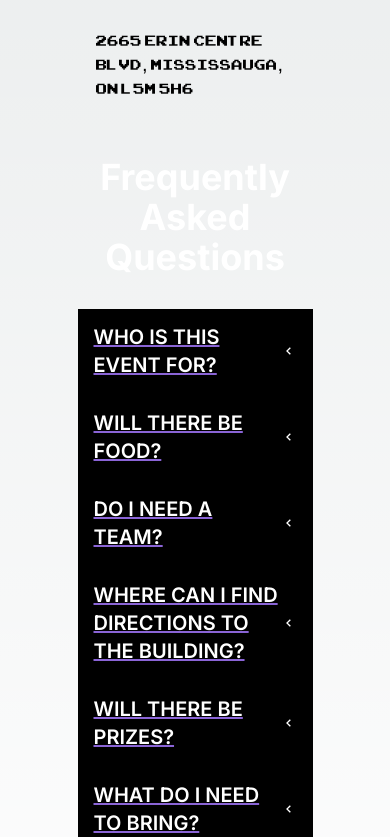
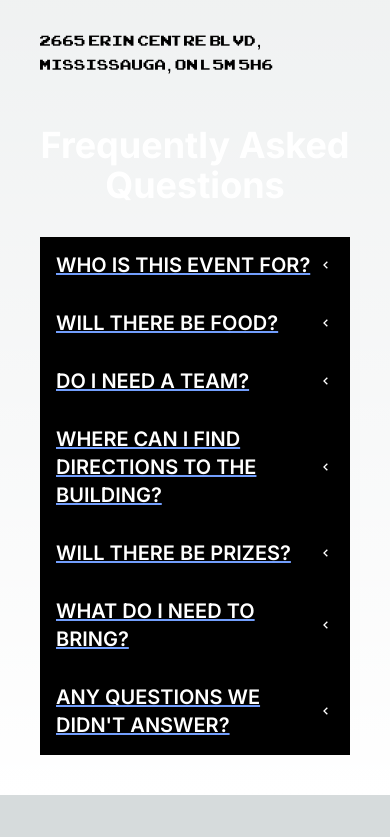
Before and after one commit to FraserHacks/fraserhacks24website, a Next.js app: page / in a window 390 px wide. Shown: the part 1347-2184 px from the top of the page. After the commit the page ends 2142 px from the top, so only its background shows below. Built offline with nearby package versions, Linux system fonts and the light colour scheme.

Commit message:
fix: change padding for mobile + change style

```diff
--- a/app/page.tsx
+++ b/app/page.tsx
@@ -5,7 +5,7 @@ import Faq from '../components/Faq';
 
 export default function Home() {
   return (
-    <main className="min-h-screen flex flex-col items-center justify-start p-24 space-y-12">
+    <main className="min-h-screen flex flex-col items-center justify-start p-10 space-y-12">
       <div>
         <Image
           id="hero-logo"
--- a/components/Accordion.tsx
+++ b/components/Accordion.tsx
@@ -45,7 +45,7 @@ const Accordion: FC<Props> = ({ title, content }) => {
     return (
         <div className="p-4 relative mt-[-2px] w-full text-white">
             <button className="flex justify-between items-center w-full" onClick={handleToggle}>
-                <p className="text-left text-xl font-semibold underline decoration-fraser-purple ">{title}</p>
+                <p className="text-left text-xl font-semibold underline decoration-fraser-blue ">{title}</p>
                 <motion.span variants={arrowVariants} initial="closed" animate={controls}>
                     <BiChevronLeft />
                 </motion.span>
--- a/components/Faq.tsx
+++ b/components/Faq.tsx
@@ -33,7 +33,7 @@ const questions: questionAndAnswer[] = [
     },
     {
         title: "ANY QUESTIONS WE DIDN'T ANSWER?",
-        content: "You can contact us at fraserhacks24@gmail.com if you have any more questions."
+        content: <>You can contact us at <a href="mailto:fraserhacks24@gmail.com" className="text-fraser-turquoise">fraserhacks24@gmail.com </a>if you have any more questions.</>
     }
 ]
 
@@ -41,7 +41,7 @@ const questions: questionAndAnswer[] = [
 
 export default function Faq() {
     return (
-        <section className='flex flex-col max-w-[800px] p-2 items-center md:p-20 md:py-16 lg:px-32 items-center" id="faq" style={{backgroundColor: "#000000"}}'>
+        <section className='flex flex-col max-w-[800px] items-center md:p-20 md:py-16 lg:px-32 items-center" id="faq" style={{backgroundColor: "#000000"}}'>
             <div className='flex flex-col text-center mb-8'>
                 <h1 className='text-4xl text-white font-bold'>Frequently Asked Questions</h1>
             </div>
--- a/tailwind.config.ts
+++ b/tailwind.config.ts
@@ -15,7 +15,7 @@ const config: Config = {
       },
       colors: {
         'fraser-turquoise': "#0CEAD9",
-        'fraser-darker-turquoise': "#3ACADF",
+        'fraser-dark-turquoise': "#3ACADF",
         'fraser-blue': "#729EFD",
         'fraser-purple': "#8A64D6",
         'fraser-dark-purple': "#5C3A92",
```
